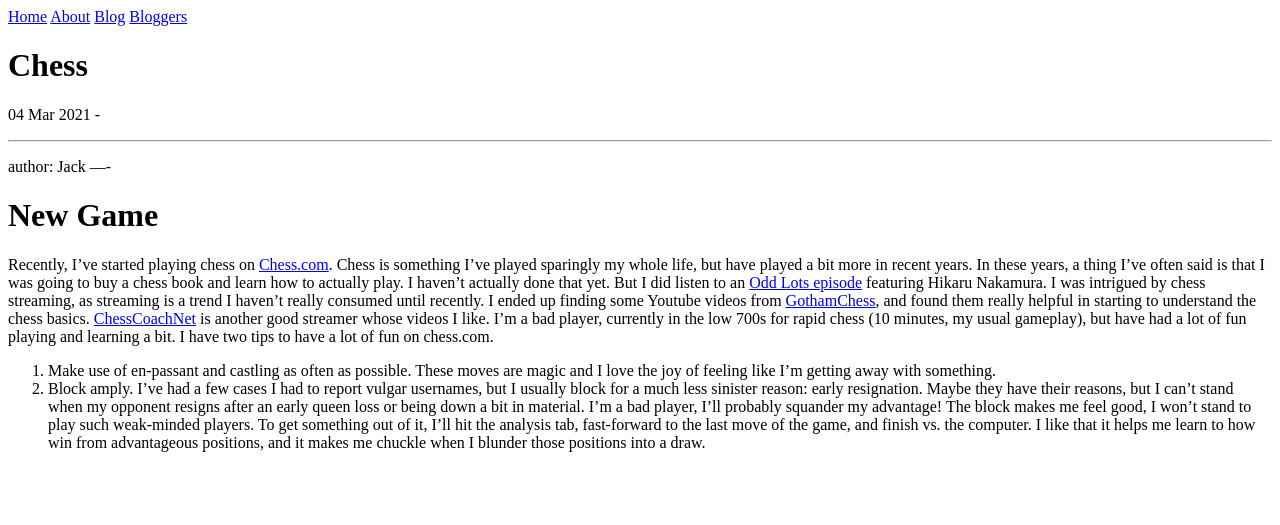
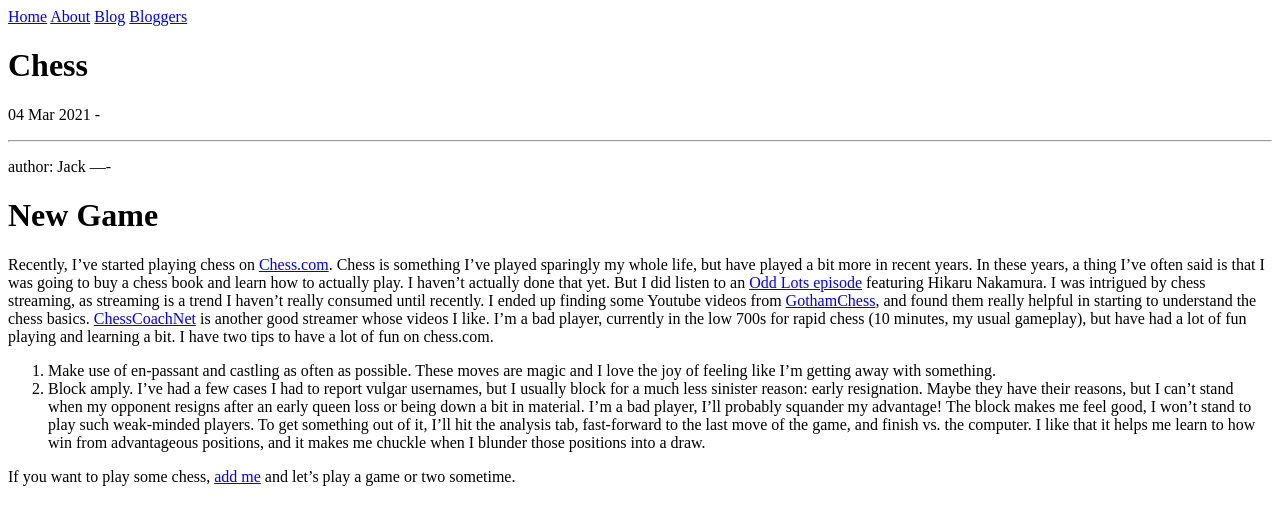
Before and after one commit to shad-less/personal_website, a Jekyll site: the page built from _posts/2021-03-04-chess.md, in a window 1280 px wide. Shown: the top 525 px of the page. Built offline with Jekyll 4.4.1, drawn with Linux system fonts in a browser that asks for light colours.

Commit message:
Update 2021-03-04-chess.md

```diff
--- a/_posts/2021-03-04-chess.md
+++ b/_posts/2021-03-04-chess.md
@@ -7,3 +7,5 @@ In these years, a thing I've often said is that I was going to buy a chess book
 an [Odd Lots episode](https://www.bloomberg.com/news/audio/2021-01-06/chess-grandmaster-hikaru-nakamura-on-twitch-streaming-podcast) featuring Hikaru Nakamura. I was intrigued by chess streaming, as streaming is a trend I haven't really consumed until recently. I ended up finding some Youtube videos from [GothamChess](https://www.youtube.com/c/GothamChess/about), and found them really helpful in starting to understand the chess basics. [ChessCoachNet](https://www.youtube.com/watch?v=fUjz7iEAs1g) is another good streamer whose videos I like. I'm a bad player, currently in the low 700s for rapid chess (10 minutes, my usual gameplay), but have had a lot of fun playing and learning a bit. I have two tips to have a lot of fun on chess.com.
 1. Make use of en-passant and castling as often as possible. These moves are magic and I love the joy of feeling like I'm getting away with something.
 2. Block amply. I've had a few cases I had to report vulgar usernames, but I usually block for a much less sinister reason: early resignation. Maybe they have their reasons, but I can't stand when my opponent resigns after an early queen loss or being down a bit in material. I'm a bad player, I'll probably squander my advantage! The block makes me feel good, I won't stand to play such weak-minded players. To get something out of it, I'll hit the analysis tab, fast-forward to the last move of the game, and finish vs. the computer. I like that it helps me learn to how win from advantageous positions, and it makes me chuckle when I blunder those positions into a draw.
+
+If you want to play some chess, [add me](https://www.chess.com/member/birdhouse22) and let's play a game or two sometime.
```
